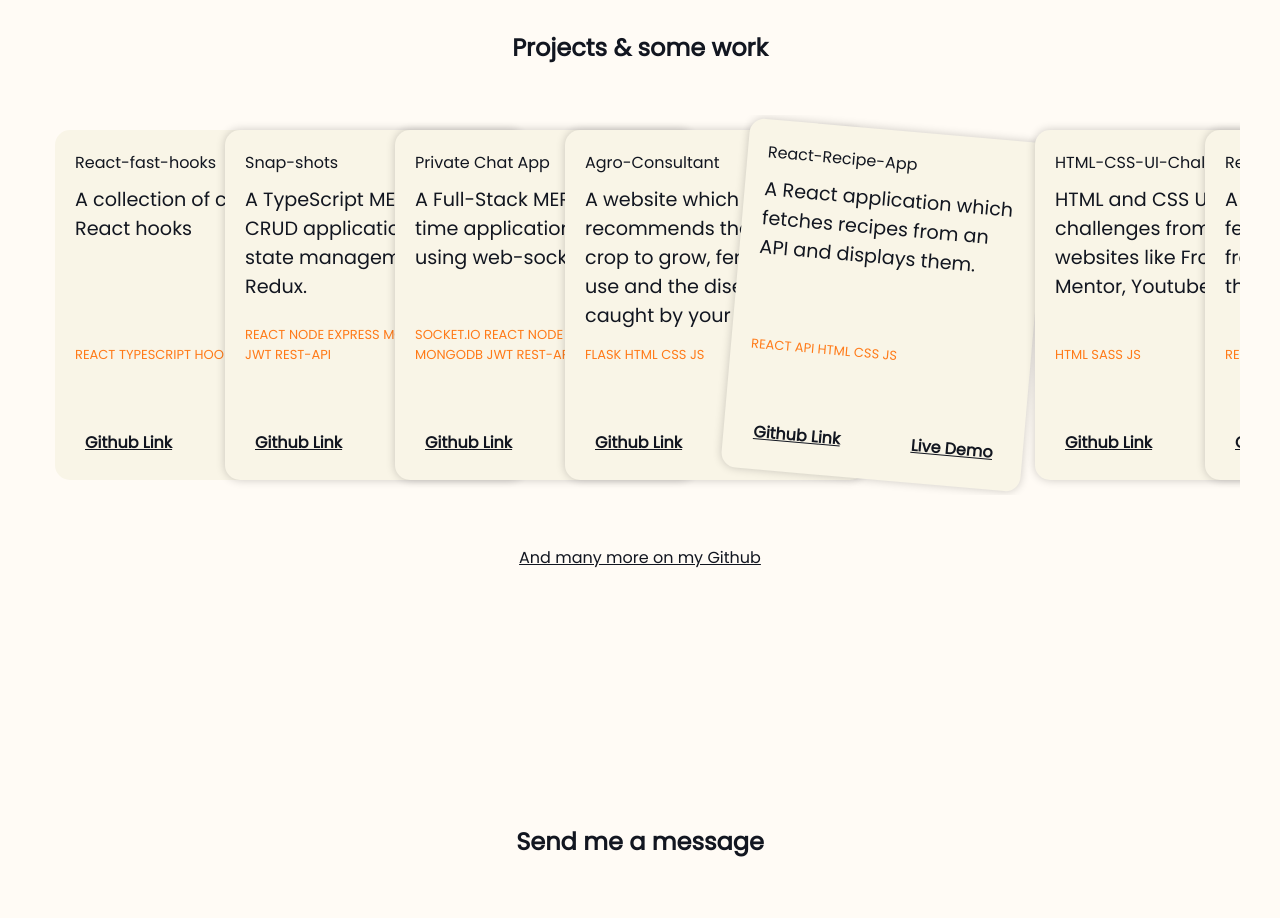
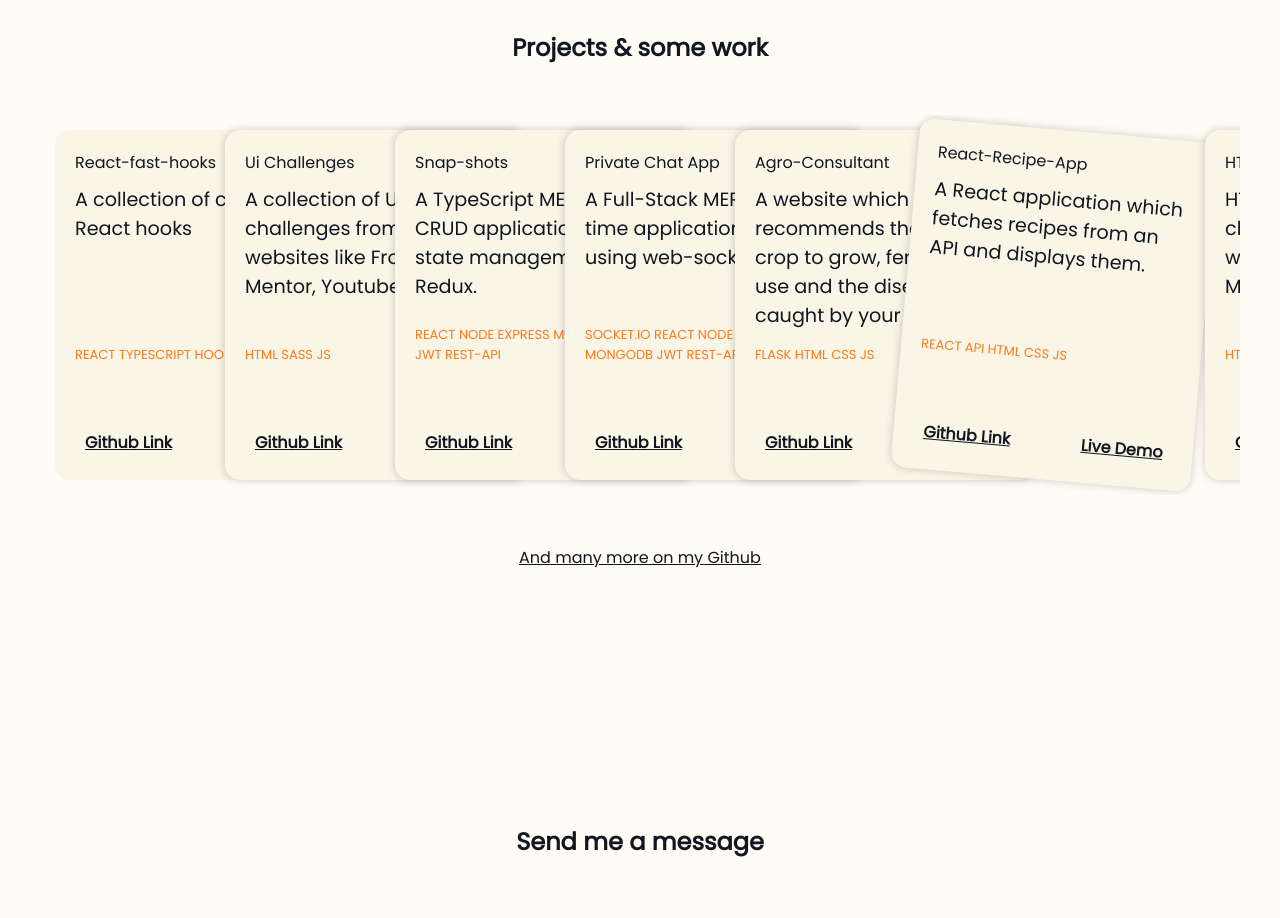
Before and after one commit to jpranays/pranay-portfolio, a React (Vite) app: page / in a window 1280 px wide. Shown: the part 1700-2618 px from the top of the page. Built offline with nearby package versions, Linux system fonts and the light colour scheme.

Commit message:
feat: Add new project "Ui Challenges"

```diff
--- a/src/components/Projects/Index.jsx
+++ b/src/components/Projects/Index.jsx
@@ -22,6 +22,14 @@ function Contact() {
 				"A collection of custom React hooks",
 			tags: ["REACT", "TYPESCRIPT", "HOOKS"],
 			githubLink: "https://github.com/jpranays/react-fast-hooks",
+		},
+		{
+			id: 8,
+			title: "Ui Challenges",
+			description:
+				"A collection of UI challenges from various websites like Frontend Mentor, Youtube, etc.",
+			tags: ["HTML", "SASS", "JS"],
+			githubLink: "https://github.com/jpranays/UI-challenges",
 		},
 		{
 			id: 1,
```
